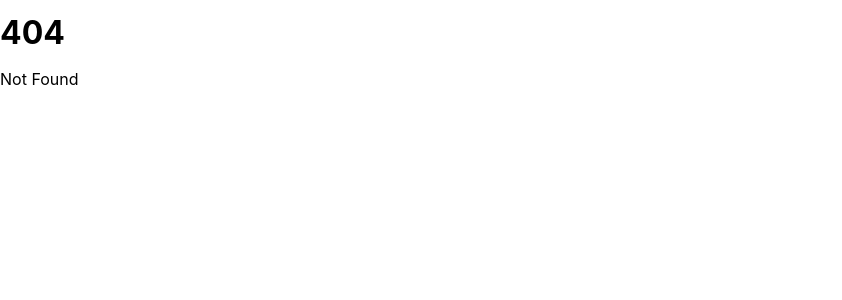
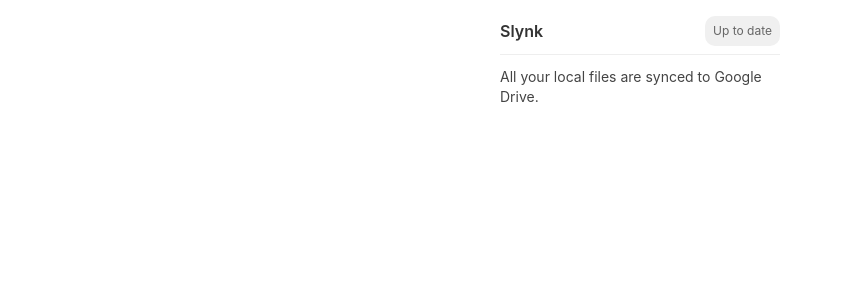
Before and after one commit to jrinder42/slynk, a SvelteKit app: page /popover in a window 1280 px wide. Before the commit this address had no page. Shown: the top 300 px of the page, without its empty margins (0-842 px from the left). Built offline with nearby package versions, Linux system fonts and the light colour scheme.

Commit message:
add frontend popover bits

```diff
--- /dev/null
+++ b/src/routes/popover/+page.svelte
@@ -0,0 +1,24 @@
+<script lang="ts">
+  import TrayPopover from "$lib/components/TrayPopover.svelte";
+</script>
+
+<div class="popover-container">
+  <TrayPopover />
+</div>
+
+<style>
+  :global(body) {
+    background-color: transparent !important;
+    margin: 0;
+    padding: 0;
+    overflow: hidden;
+  }
+
+  .popover-container {
+    background: transparent;
+    display: flex;
+    justify-content: center;
+    align-items: flex-start;
+    height: 100vh;
+  }
+</style>
--- /dev/null
+++ b/src/routes/popover/+page.ts
@@ -0,0 +1 @@
+export const prerender = true;
```
